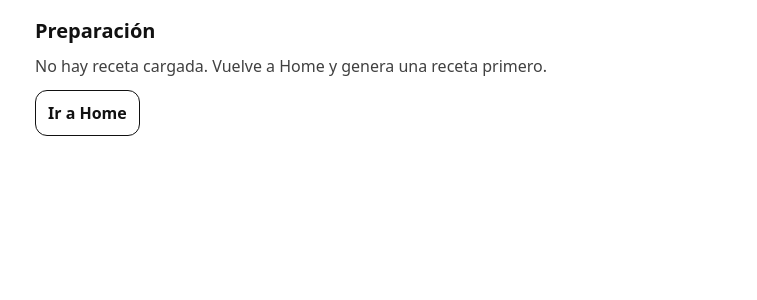
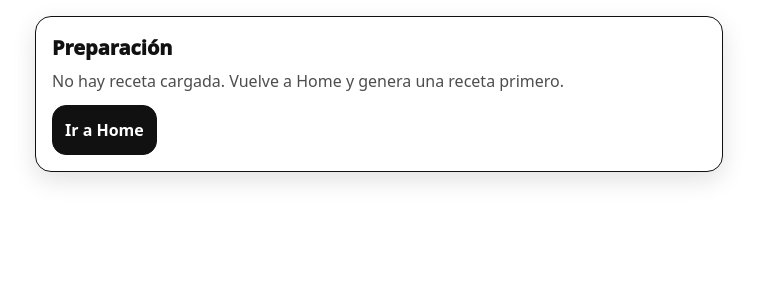
Before and after one commit to lucashel-design/lucca-fuerte-cocina, a Next.js app: page /prep in a window 1280 px wide. Shown: the top 300 px of the page, without its empty margins (261-1018 px from the left). Built offline with nearby package versions, Linux system fonts and the light colour scheme.

Commit message:
aplicar state en prep

```diff
--- a/src/app/prep/page.tsx
+++ b/src/app/prep/page.tsx
@@ -1,6 +1,7 @@
 "use client";
 
 import { useEffect, useMemo, useRef, useState } from "react";
+import State from "@/src/components/ui/State";
 import { RecipeV1Schema, type RecipeV1 } from "@/src/lib/recipe/schema";
 
 type Prefs = {
@@ -54,7 +55,6 @@ export default function PrepPage() {
     } catch {}
   }
 
-
   useEffect(() => {
     try {
       const raw = sessionStorage.getItem(RECIPE_KEY);
@@ -72,7 +72,6 @@ export default function PrepPage() {
 
       setRecipe(parsed.data);
     } catch {
-      // si hay JSON roto, limpiamos para no dejar la app en un estado raro
       sessionStorage.removeItem(RECIPE_KEY);
       setRecipe(null);
     }
@@ -111,7 +110,6 @@ export default function PrepPage() {
       menuPitch: recipe?.menuPitch ?? "",
       timeMinutes: recipe?.timeMinutes ?? 20,
       servings: recipe?.servings ?? 1,
-      // mandamos solo nombres (y pasos) para anclar sin inflar tokens
       ingredients: (recipe?.ingredients ?? []).map((i: any) => i?.item ?? "").filter(Boolean),
       steps: (recipe?.steps ?? []).map((s: any) => ({
         text: s?.text ?? "",
@@ -120,11 +118,9 @@ export default function PrepPage() {
     };
   }
 
-
   async function regenerateWithoutMissing() {
     if (!recipe) return;
 
-    // 1) missing => string[] (esto es lo que la API necesita)
     const missingList = Object.entries(missingMap)
       .filter(([_, v]) => v)
       .map(([k]) => k);
@@ -134,21 +130,15 @@ export default function PrepPage() {
       return;
     }
 
-    track("prep_adapt_missing_submit", {
-      missingCount: missingList.length,
-    });
+    track("prep_adapt_missing_submit", { missingCount: missingList.length });
 
     setRegenLoading(true);
     setRegenErr(null);
 
     try {
-      // 2) Ancla: receta base compacta (barato en tokens)
       const baseRecipe = compactRecipeForAdaptation(recipe);
-
-      // 3) Contexto opcional: prompt original (si lo tenías guardado)
       const basePrompt = sessionStorage.getItem(PROMPT_KEY) || "";
 
-      // 4) Prefs (si existen)
       let prefs: Prefs | undefined = undefined;
       try {
         const rawPrefs = localStorage.getItem(PREFS_KEY);
@@ -161,7 +151,7 @@ export default function PrepPage() {
         body: JSON.stringify({
           mode: "adapt_missing",
           baseRecipe,
-          missing: missingList, // ✅ array de strings
+          missing: missingList,
           prefs,
           basePrompt,
         }),
@@ -173,26 +163,17 @@ export default function PrepPage() {
         const errMsg = data?.error || "No se pudo adaptar la receta.";
         setRegenErr(errMsg);
 
-        track("prep_adapt_missing_error", {
-          missingCount: missingList.length,
-          error: errMsg,
-        });
-
+        track("prep_adapt_missing_error", { missingCount: missingList.length, error: errMsg });
         return;
       }
 
-      // 5) Validación fuerte con Zod
       const parsed = RecipeV1Schema.safeParse(data?.recipe);
 
       if (!parsed.success) {
         console.warn("La API devolvió una receta inválida", parsed.error.flatten(), data);
         setRegenErr("La receta volvió con un formato raro. Dale otra vez o vuelve a Pick.");
 
-        track("prep_adapt_missing_error", {
-          missingCount: missingList.length,
-          error: "schema_invalid",
-        });
-
+        track("prep_adapt_missing_error", { missingCount: missingList.length, error: "schema_invalid" });
         return;
       }
 
@@ -200,42 +181,28 @@ export default function PrepPage() {
       setRecipe(parsed.data);
       setMissingOpen(false);
 
-      track("prep_adapt_missing_success", {
-        missingCount: missingList.length,
-      });
+      track("prep_adapt_missing_success", { missingCount: missingList.length });
     } catch (e: any) {
       const msg = e?.message || String(e);
       setRegenErr(msg);
 
-      track("prep_adapt_missing_error", {
-        missingCount: missingList.length,
-        error: msg,
-      });
+      track("prep_adapt_missing_error", { missingCount: missingList.length, error: msg });
     } finally {
       setRegenLoading(false);
     }
   }
 
+  // ✅ Consistencia visual: State cuando no hay receta
   if (!recipe) {
     return (
-      <main style={{ maxWidth: 720, margin: "0 auto", padding: 16 }}>
-        <h1 style={{ fontSize: 20, fontWeight: 900, marginBottom: 8 }}>Preparación</h1>
-        <p style={{ opacity: 0.8, marginBottom: 12 }}>
-          No hay receta cargada. Vuelve a Home y genera una receta primero.
-        </p>
-        <a
-          href="/"
-          style={{
-            display: "inline-block",
-            border: "1px solid #111",
-            padding: "10px 12px",
-            borderRadius: 12,
-            fontWeight: 800,
-          }}
-        >
-          Ir a Home
-        </a>
-      </main>
+      <State
+        title="Preparación"
+        message="No hay receta cargada. Vuelve a Home y genera una receta primero."
+        actionLabel="Ir a Home"
+        onAction={() => {
+          window.location.href = "/";
+        }}
+      />
     );
   }
 
@@ -288,7 +255,6 @@ export default function PrepPage() {
               track("prep_start_cook", { stepIdx: 0 });
               window.location.href = "/cook";
             }}
-
             style={{
               flex: 1,
               border: "1px solid #111",
```
